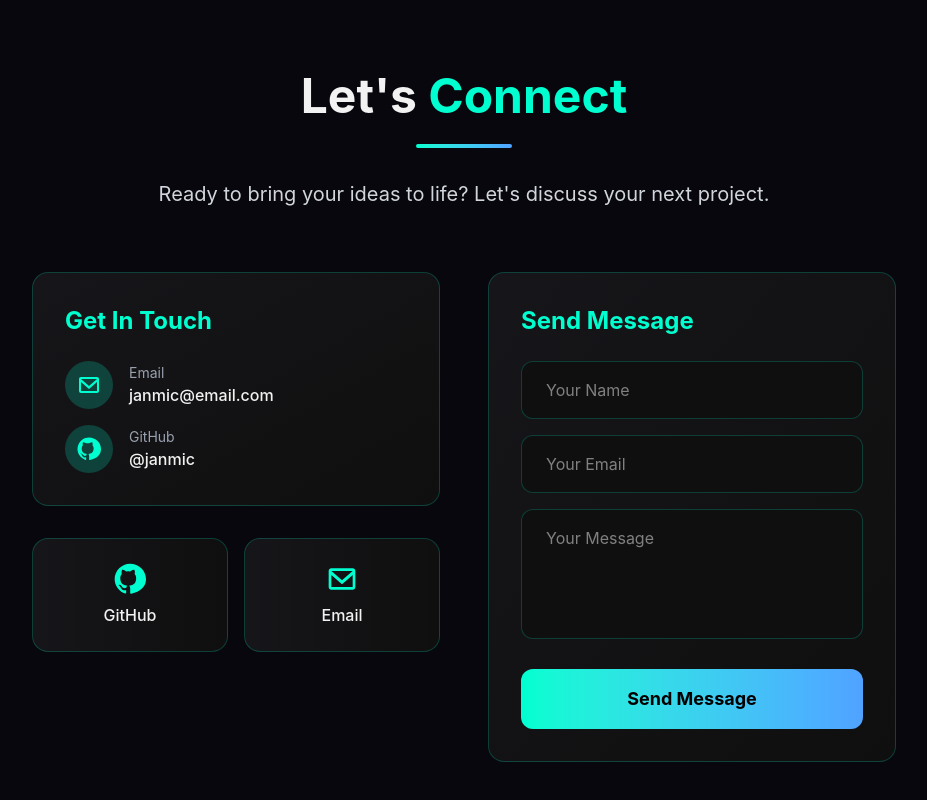
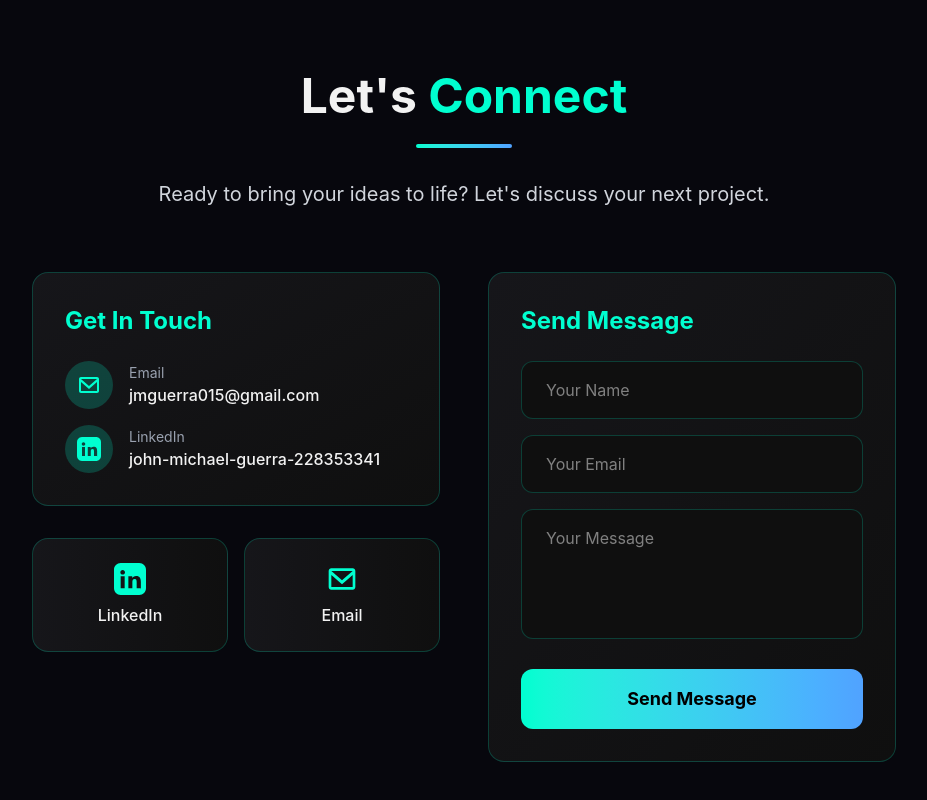
Before and after one commit to Emcoding15/em_portfolio, a Next.js app: page / in a window 1280 px wide. Shown: the part 2975-3775 px from the top of the page, without its empty margins (176-1103 px from the left). Built offline with nearby package versions, Linux system fonts and the light colour scheme.

Commit message:
refactor: update contact information in ContactSection for accuracy and consistency

```diff
--- a/src/sections/ContactSection.tsx
+++ b/src/sections/ContactSection.tsx
@@ -47,18 +47,18 @@ const ContactSection: React.FC = () => (
                 </div>
                 <div>
                   <p className="text-gray-400 text-sm">Email</p>
-                  <p className="text-[var(--foreground)] font-medium">janmic@email.com</p>
+                  <p className="text-[var(--foreground)] font-medium">jmguerra015@gmail.com</p>
                 </div>
               </div>
               <div className="flex items-center gap-4">
                 <div className="w-12 h-12 bg-[var(--accent)]/20 rounded-full flex items-center justify-center">
                   <svg className="w-6 h-6 text-[var(--accent)]" fill="currentColor" viewBox="0 0 24 24">
-                    <path d="M12 .5C5.73.5.5 5.73.5 12c0 5.08 3.29 9.39 7.86 10.91.58.11.79-.25.79-.56 0-.28-.01-1.02-.02-2-3.2.7-3.88-1.54-3.88-1.54-.53-1.34-1.3-1.7-1.3-1.7-1.06-.72.08-.71.08-.71 1.17.08 1.79 1.2 1.79 1.2 1.04 1.78 2.73 1.27 3.4.97.11-.75.41-1.27.75-1.56-2.56-.29-5.26-1.28-5.26-5.7 0-1.26.45-2.29 1.19-3.09-.12-.29-.52-1.46.11-3.05 0 0 .98-.31 3.2 1.18a11.1 11.1 0 0 1 2.92 0c2.22-1.49 3.2-1.18 3.2-1.18.63 1.59.23 2.76.11 3.05.74.8 1.19 1.83 1.19 3.09 0 4.43-2.7 5.41-5.27 5.7.42.36.8 1.09.8 2.2 0 1.59-.01 2.87-.01 3.26 0 .31.21.67.8.56C20.71 21.39 24 17.08 24 12c0-6.27-5.23-11.5-12-11.5z" />
+                    <path d="M19 0h-14c-2.76 0-5 2.24-5 5v14c0 2.76 2.24 5 5 5h14c2.76 0 5-2.24 5-5v-14c0-2.76-2.24-5-5-5zm-11 19h-3v-9h3v9zm-1.5-10.29c-.97 0-1.75-.79-1.75-1.76s.78-1.76 1.75-1.76 1.75.79 1.75 1.76-.78 1.76-1.75 1.76zm13.5 10.29h-3v-4.5c0-1.08-.02-2.47-1.5-2.47-1.5 0-1.73 1.17-1.73 2.39v4.58h-3v-9h2.89v1.23h.04c.4-.75 1.38-1.54 2.84-1.54 3.04 0 3.6 2 3.6 4.59v5.72z" />
                   </svg>
                 </div>
                 <div>
-                  <p className="text-gray-400 text-sm">GitHub</p>
-                  <p className="text-[var(--foreground)] font-medium">@janmic</p>
+                  <p className="text-gray-400 text-sm">LinkedIn</p>
+                  <p className="text-[var(--foreground)] font-medium">john-michael-guerra-228353341</p>
                 </div>
               </div>
             </div>
@@ -66,16 +66,16 @@ const ContactSection: React.FC = () => (
 
           <div className="flex gap-4">
             <motion.a
-              href="https://github.com/janmic"
+              href="https://www.linkedin.com/in/john-michael-guerra-228353341/"
               target="_blank"
               rel="noopener"
               className="flex-1 bg-gradient-to-r from-[var(--gray)] to-[#0f0f0f] rounded-2xl p-6 border border-[var(--accent)]/20 hover:border-[var(--accent)]/60 transition-all duration-300 text-center group"
               whileHover={{ y: -5, boxShadow: "0 20px 40px rgba(0, 255, 208, 0.1)" }}
             >
               <svg className="w-8 h-8 text-[var(--accent)] mx-auto mb-2 group-hover:scale-110 transition-transform" fill="currentColor" viewBox="0 0 24 24">
-                <path d="M12 .5C5.73.5.5 5.73.5 12c0 5.08 3.29 9.39 7.86 10.91.58.11.79-.25.79-.56 0-.28-.01-1.02-.02-2-3.2.7-3.88-1.54-3.88-1.54-.53-1.34-1.3-1.7-1.3-1.7-1.06-.72.08-.71.08-.71 1.17.08 1.79 1.2 1.79 1.2 1.04 1.78 2.73 1.27 3.4.97.11-.75.41-1.27.75-1.56-2.56-.29-5.26-1.28-5.26-5.7 0-1.26.45-2.29 1.19-3.09-.12-.29-.52-1.46.11-3.05 0 0 .98-.31 3.2 1.18a11.1 11.1 0 0 1 2.92 0c2.22-1.49 3.2-1.18 3.2-1.18.63 1.59.23 2.76.11 3.05.74.8 1.19 1.83 1.19 3.09 0 4.43-2.7 5.41-5.27 5.7.42.36.8 1.09.8 2.2 0 1.59-.01 2.87-.01 3.26 0 .31.21.67.8.56C20.71 21.39 24 17.08 24 12c0-6.27-5.23-11.5-12-11.5z" />
+                <path d="M19 0h-14c-2.76 0-5 2.24-5 5v14c0 2.76 2.24 5 5 5h14c2.76 0 5-2.24 5-5v-14c0-2.76-2.24-5-5-5zm-11 19h-3v-9h3v9zm-1.5-10.29c-.97 0-1.75-.79-1.75-1.76s.78-1.76 1.75-1.76 1.75.79 1.75 1.76-.78 1.76-1.75 1.76zm13.5 10.29h-3v-4.5c0-1.08-.02-2.47-1.5-2.47-1.5 0-1.73 1.17-1.73 2.39v4.58h-3v-9h2.89v1.23h.04c.4-.75 1.38-1.54 2.84-1.54 3.04 0 3.6 2 3.6 4.59v5.72z" />
               </svg>
-              <p className="text-[var(--foreground)] font-medium">GitHub</p>
+              <p className="text-[var(--foreground)] font-medium">LinkedIn</p>
             </motion.a>
 
             <motion.a
```
